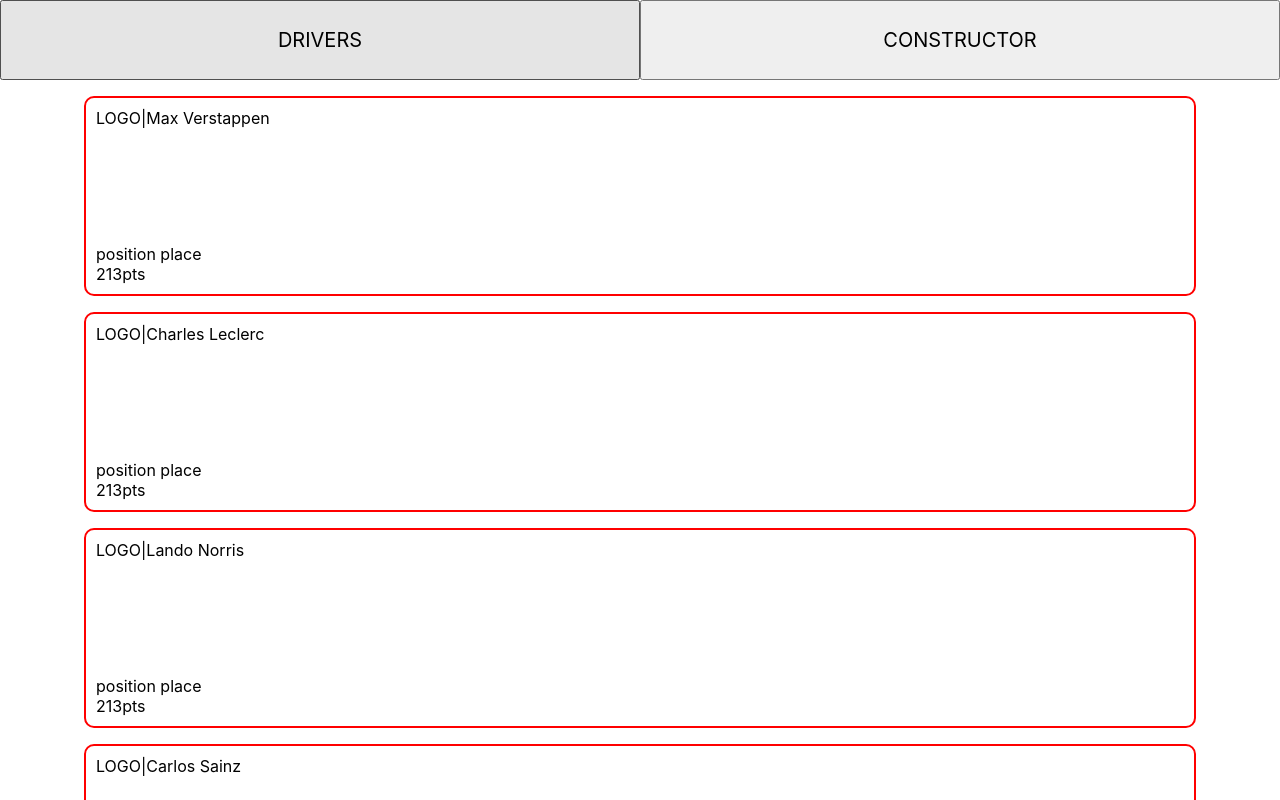
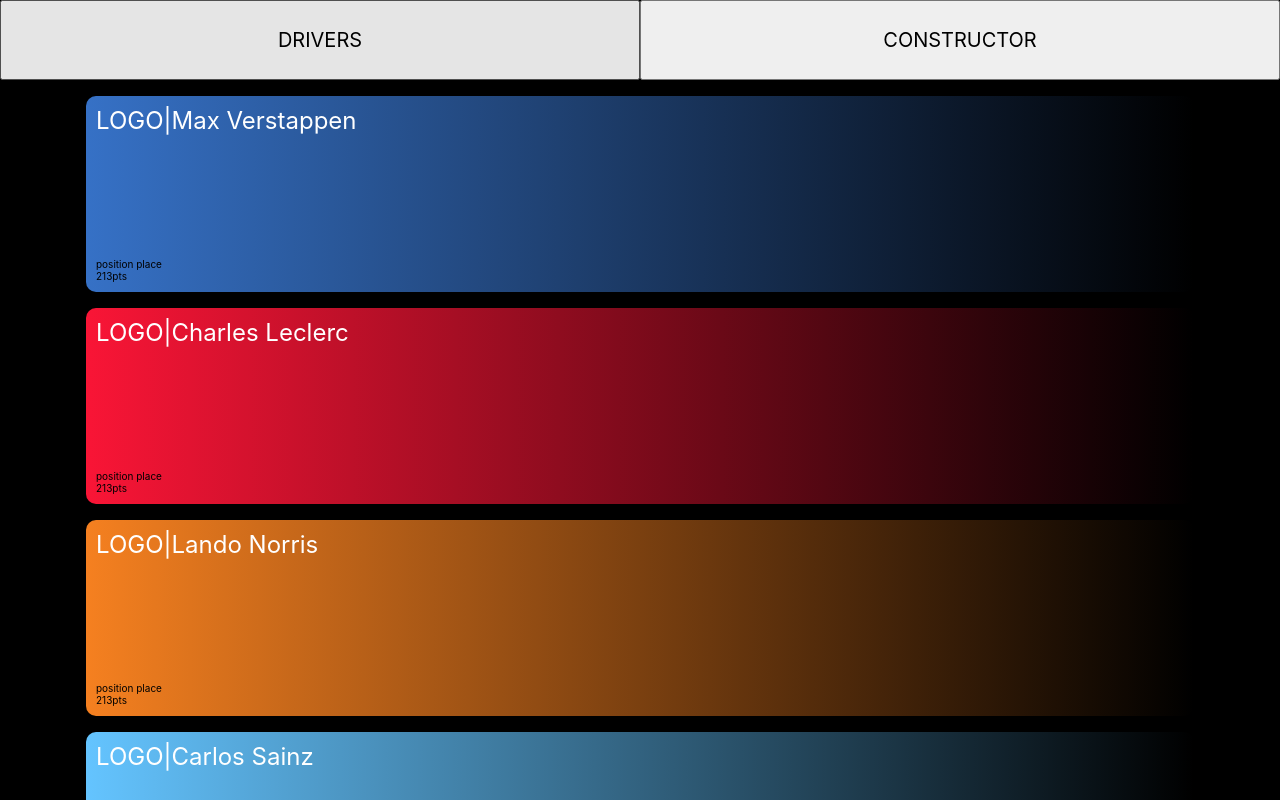
Before and after one commit to twenty2industries/overtakef1, an Angular app: page / in a window 1280 px wide. Shown: the top 800 px of the page. Built offline with nearby package versions, Linux system fonts and the light colour scheme; a web font is replaced by a local one.

Commit message:
Add team color gradient backgrounds to standings cards
Driver and constructor cards now use a linear gradient background based on each driver's team color for improved visual distinction. Also updated styles for better readability and removed unnecessary borders.

```diff
--- a/src/app/components/driver-standings/driver-standings.component.html
+++ b/src/app/components/driver-standings/driver-standings.component.html
@@ -8,7 +8,7 @@
     @switch (openMenu) {
       @case ('constructor-standing') {
         @for (driver of driverStandings; track $index) {
-        <div class="constructor-cards">
+        <div class="constructor-cards" [style.background]=" 'linear-gradient(to right,' + driver.teamColor + ', transparent)'">
           <div class="team-constructor-name">
             <div class="team-logo">LOGO</div>
             <div class="hyphen">|</div>
@@ -24,7 +24,7 @@
 
     } @case ('driver-standing') {
       @for (driver of driverStandings; track $index) {
-        <div class="driver-cards">
+        <div class="driver-cards" [style.background]=" 'linear-gradient(to right,' + driver.teamColor + ', transparent)'">
           <div class="team-driver-name">
             <div class="team-logo">LOGO</div>
             <div class="hyphen">|</div>
@@ -32,18 +32,16 @@
               <div class="first-name">{{driver.driverName}}</div>
             </div>
           </div>
-
           <div class="position-points">
             <div class="position">#{{driver.position}}</div>
             <div class="driver-points">{{driver.points}}</div>
           </div>
-
         </div>
       }
     }
     @default {
       @for (driver of driverStandings; track $index) {
-        <div class="driver-cards">
+        <div class="driver-cards" [style.background]=" 'linear-gradient(to right,' + driver.teamColor + ', transparent)'">
           <div class="team-driver-name">
             <div class="team-logo">LOGO</div>
             <div class="hyphen">|</div>
--- a/src/app/components/driver-standings/driver-standings.component.scss
+++ b/src/app/components/driver-standings/driver-standings.component.scss
@@ -1,4 +1,5 @@
 section {
+  background-color: black;
   flex-direction: column;
   display: flex;
   font-family: 'Inter';
@@ -25,19 +26,19 @@
 
     .driver-cards {
       padding: 10px;
-      font-size: 1.6em;
       flex-direction: column;
       display: flex;
       justify-content: space-between;
       margin-top: 1rem;
-      border: solid 2px red;
       border-radius: 10px;
       width: 85%;
       height: 22vh;
 
+
       .team-driver-name {
         display: flex;
-
+        color: white;
+        font-size: 2.4em;
         .team-logo {
           display: flex;
           align-items: center;
@@ -48,20 +49,18 @@
 
   .constructor-cards {
     padding: 10px;
-
-    font-size: 1.6em;
     flex-direction: column;
     display: flex;
     justify-content: space-between;
     margin-top: 1rem;
-    border: solid 2px red;
     border-radius: 10px;
     width: 85%;
     height: 22vh;
 
     .team-constructor-name {
       display: flex;
-
+        color: white;
+        font-size: 2.4em;
       .team-logo {
         display: flex;
         align-items: center;
```
